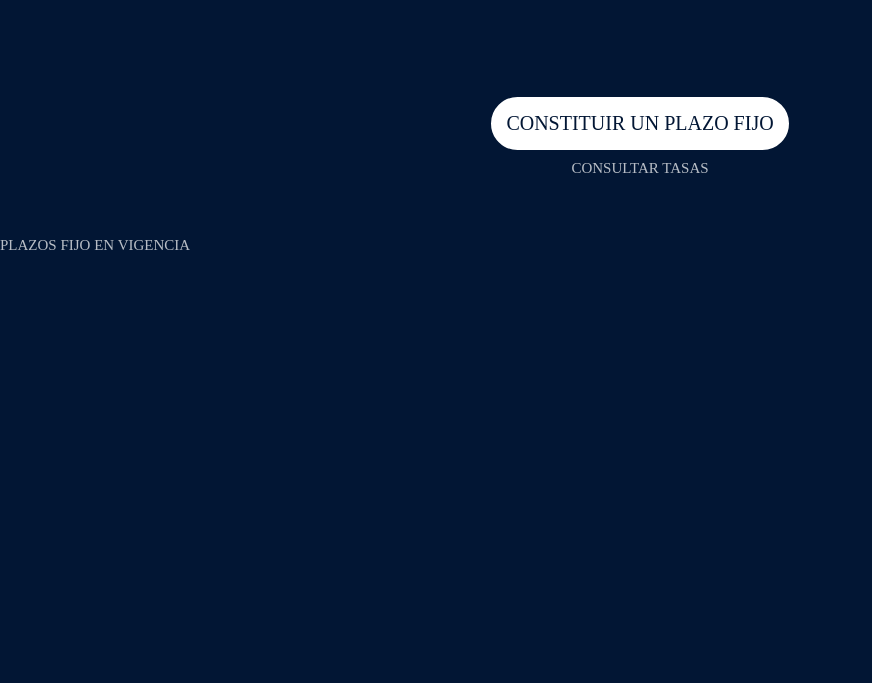
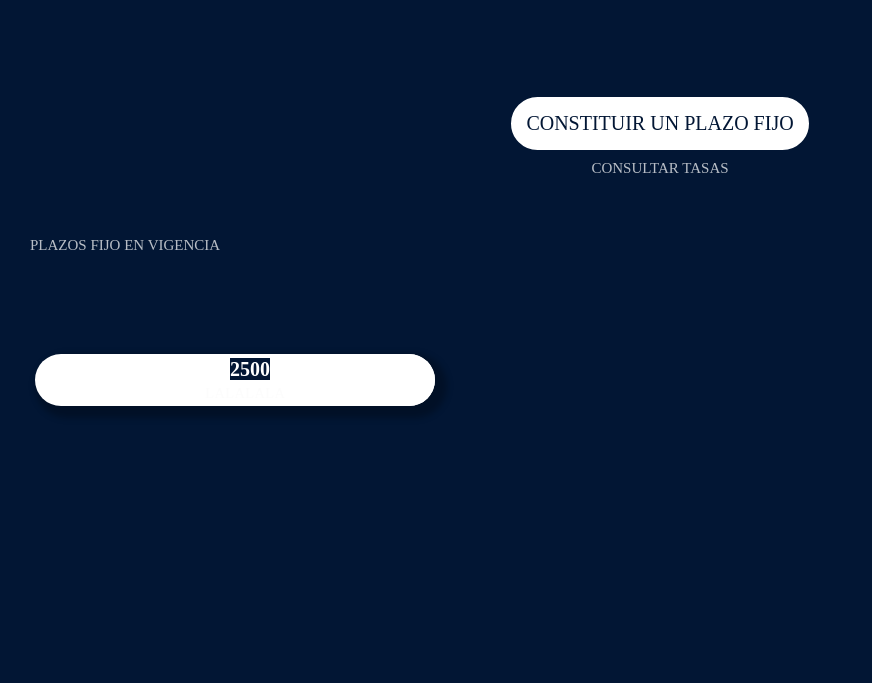
Before and after one commit to MailenZino/ITBANK, a plain HTML site: page IndexPlazoFijo.html in a window 1280 px wide. Shown: the part 117-800 px from the top of the page, without its empty margins (0-872 px from the left). Drawn offline with Linux system fonts and the light colour scheme; a web font is replaced by a local one.

Commit message:
PreparandoCard

```diff
--- a/IndexTransferencia.html
+++ b/IndexPlazoFijo.html
@@ -20,6 +20,14 @@
 
         <p id="PlazoVig">PLAZOS FIJO EN VIGENCIA</p>
 
+         <div class="card">
+             <div class="container">
+                 <h2 class="container"><b> 2500 </b></h2>
+                 <p class="container">LALALALA</p>
+             </div>
+
+         </div>
+
 
 
 
--- a/style.css
+++ b/style.css
@@ -6,6 +6,7 @@
     padding:0;
     font-size: 20px;
     color:white;
+    margin-left: 0.5rem;
 }
 
 p{
@@ -45,8 +46,28 @@ p{
 
 #PlazoVig{
     text-align:justify;
+    /*ojo aca viene la linea*/
+    margin-bottom:5rem;
 }
 
 div{
     margin-bottom: 3rem;
 }
+
+.card{
+    background-color: white;
+    box-shadow: 6px 6px 6px 6px rgba(0,0,0,0.26);
+    margin:15px;
+    width:400px;
+    border-radius: 50px;
+}
+
+.card:hover{
+    box-shadow: 4px 2px 16px 0 rgba(0,0,0,0.2);
+}
+
+.container{
+    border-radius: 50px;
+    background-color: white;
+    padding:2px 16px;
+}
```
